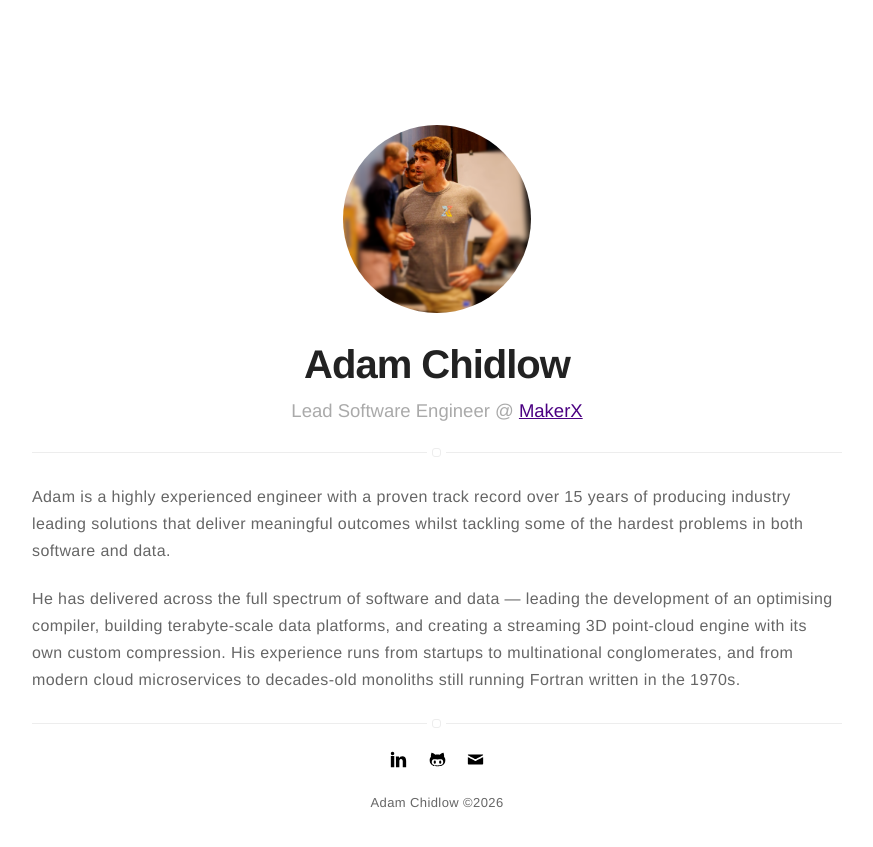
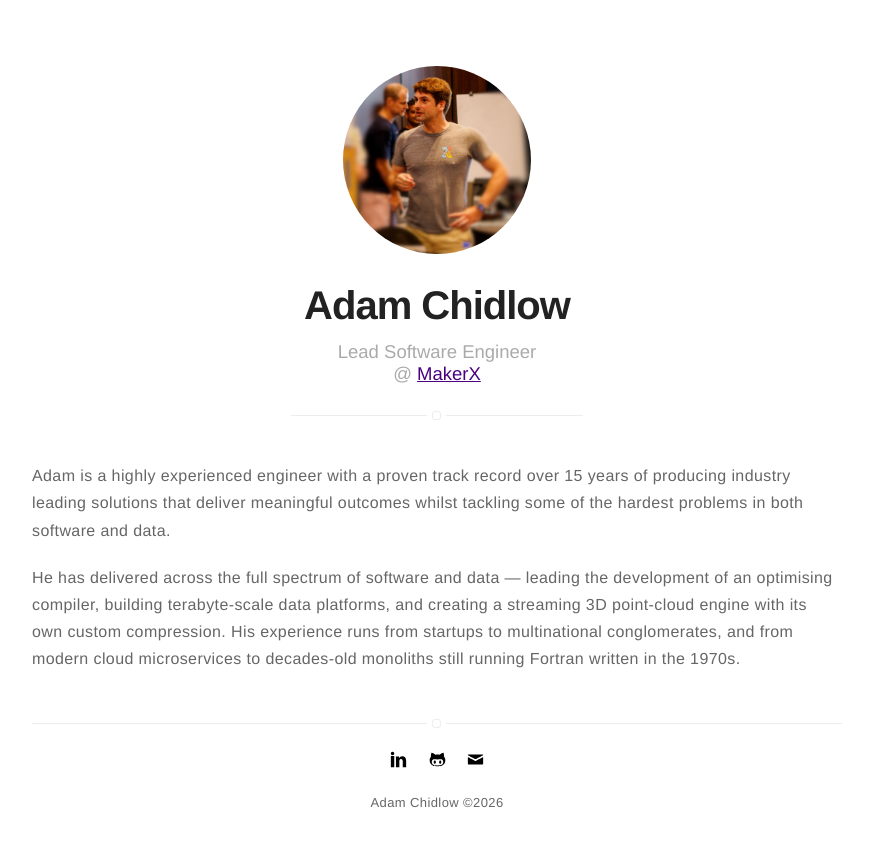
Before and after one commit to achidlow/achidlow.github.io, a Jekyll site: the page built from index.html, in a window 1280 px wide. Shown: the top 847 px of the page, without its empty margins (203-1076 px from the left). Built offline with Jekyll 4.4.1, drawn with Linux system fonts in a browser that asks for light colours.

Commit message:
centre vertical layout on large screens, and remove dead space above profile picture on mobile etc

```diff
--- a/_sass/pages/home-blog-projects.sass
+++ b/_sass/pages/home-blog-projects.sass
@@ -1,4 +1,18 @@
-.home,
+.home
+    // centre the page in the viewport; min-height (not height) lets content
+    // taller than the screen grow and scroll instead of clipping at the top
+    box-sizing: border-box
+    min-height: 100vh
+    display: flex
+    flex-direction: column
+    justify-content: center
+    padding: 40px 0
+
+    // the home div is also tagged .page, whose 125px top margin would sit
+    // outside the centred box and push it down; &.page outweighs bare .page
+    &.page
+        margin-top: 0
+
 .blog,
 .projects
     margin-top: 125px
```
